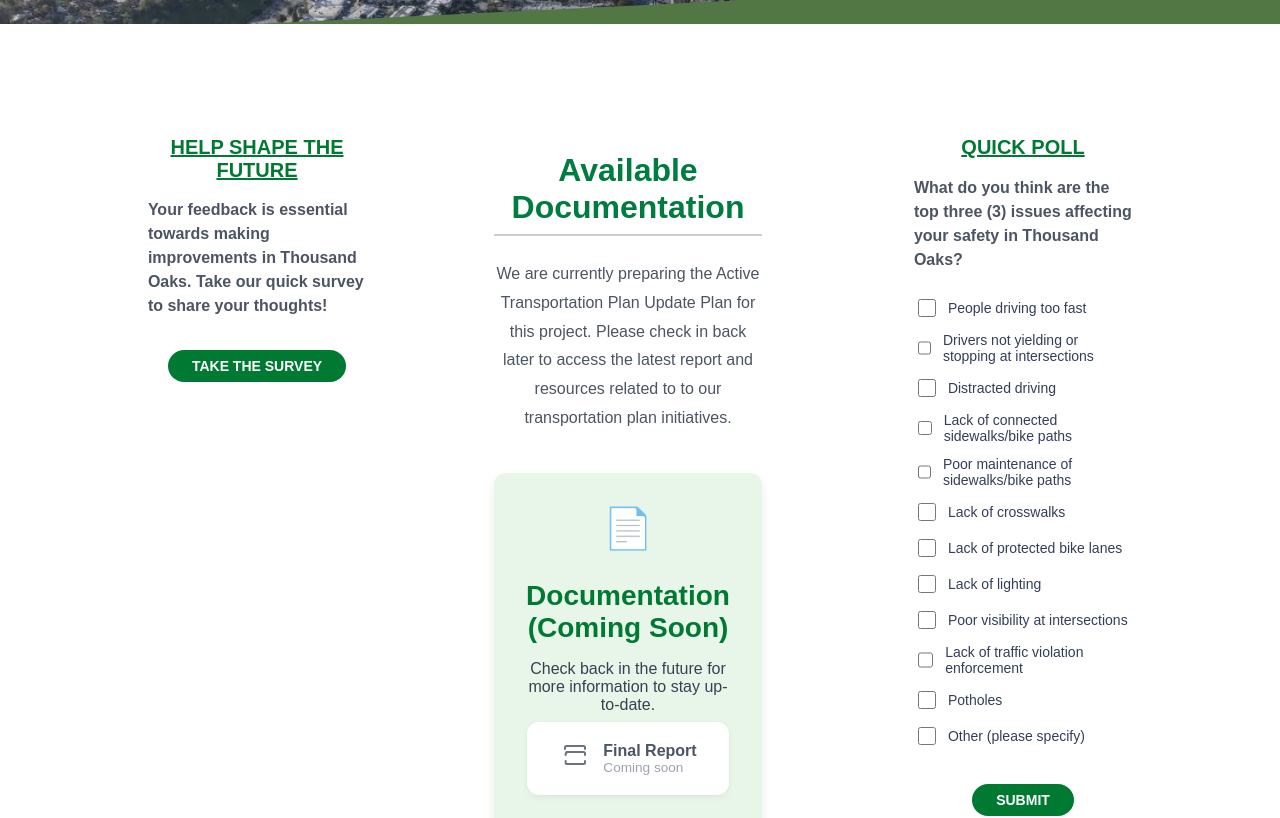
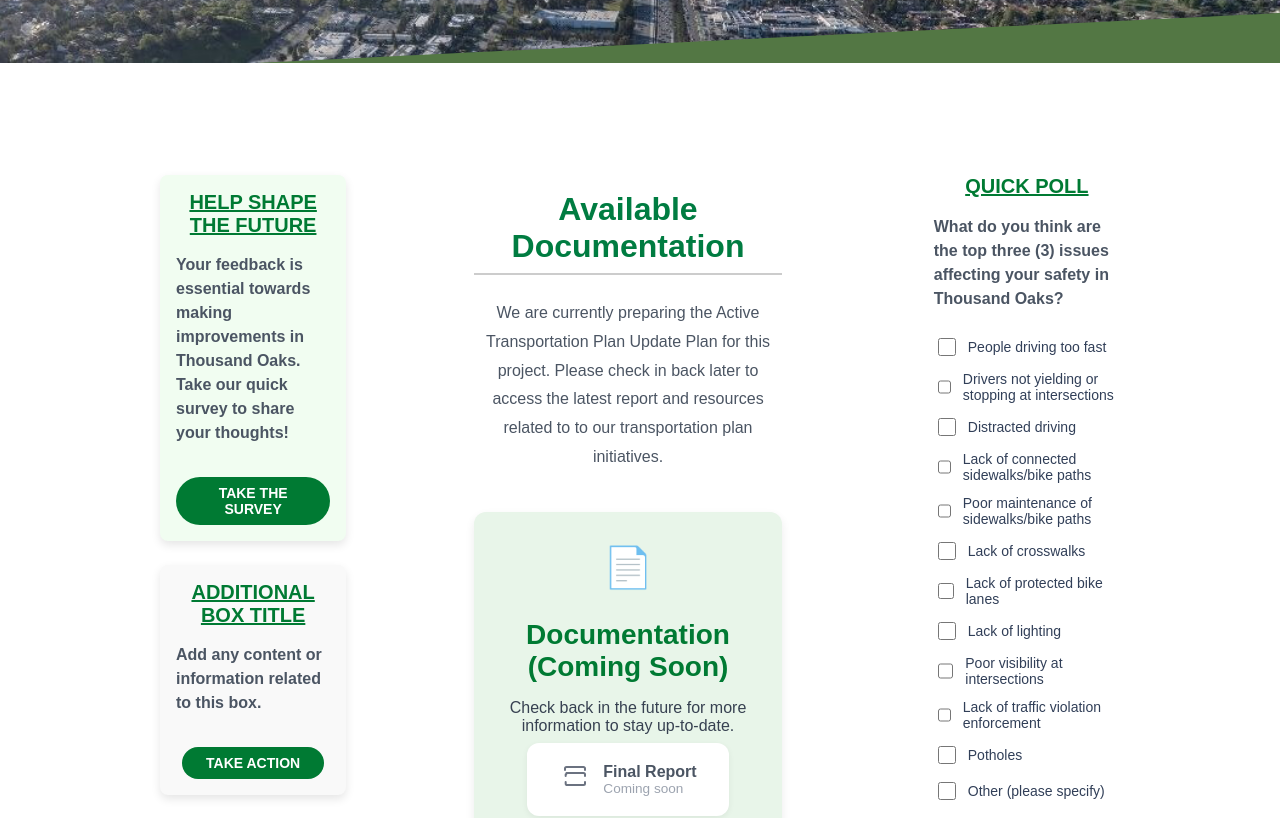
Before and after one commit to cortesllg/toaksATP, a Next.js app: page /documentation in a window 1280 px wide. Shown: the part 700-1518 px from the top of the page. Built offline with nearby package versions, Linux system fonts and the light colour scheme.

Commit message:
latest-changes-4-9-T136

```diff
--- a/app/components/Contact.tsx
+++ b/app/components/Contact.tsx
@@ -80,7 +80,7 @@ const Contact = ({ isMobile }: ContactProps) => {
             backgroundColor: "#007a33",
             color: "white",
             fontWeight: "bold",
-            padding: "0.75rem 1.5rem",
+            padding: "0.5rem 1.5rem",
             fontSize: "14px",
             borderRadius: "9999px",
             border: "none",
--- a/app/components/Survey.tsx
+++ b/app/components/Survey.tsx
@@ -82,7 +82,7 @@ const Survey = ({ isMobile }: SurveyProps) => {
             backgroundColor: "#007a33",
             color: "white",
             fontWeight: "bold",
-            padding: "0.75rem 1.5rem",
+            padding: "0.5rem 1.5rem",
             fontSize: "14px",
             borderRadius: "9999px",
             textDecoration: "none",
--- a/app/documentation/documentation.css
+++ b/app/documentation/documentation.css
@@ -6,6 +6,12 @@
 
  ****************************************************
  ***************************************************/
+
+ *,
+*::before,
+*::after {
+  box-sizing: border-box;
+}
 
 /* Wrapper around the overview + events */
 .content-section {
--- a/app/documentation/page.tsx
+++ b/app/documentation/page.tsx
@@ -7,6 +7,7 @@ import "./documentation.css"; // Assuming you have a CSS file for styling
 import { useState, useEffect } from "react";
 
 export default function Documentation() {
+  //const [isMobile, setIsMobile] = useState(window.innerWidth < 768);
   const [isMobile, setIsMobile] = useState(false);
   // const [activeSection, setActiveSection] = useState("InvolvedIntro");
 
@@ -73,6 +74,17 @@ export default function Documentation() {
               alignSelf: "flex-start",
             }}
           >
+            {/* Help Shape the Future Box */}
+            <div
+              style={{
+                backgroundColor: "#f1fdf1",
+                padding: "1rem",
+                marginBottom: "1.5rem",
+                borderRadius: "8px",
+                boxShadow: "0 4px 10px rgba(0, 0, 0, 0.1)",
+                display: "block", // Ensure each box is treated as a block-level element
+              }}
+            >
               <h3
                 className="sidebar-title"
                 style={{
@@ -97,8 +109,8 @@ export default function Documentation() {
                   textAlign: "left",
                 }}
               >
-              Your feedback is essential towards making improvements in Thousand
-              Oaks. Take our quick survey to share your thoughts!
+                Your feedback is essential towards making improvements in
+                Thousand Oaks. Take our quick survey to share your thoughts!
               </p>
 
               <div style={{ paddingTop: "0.5rem", textAlign: "center" }}>
@@ -130,6 +142,71 @@ export default function Documentation() {
                     Take the Survey
                   </a>
                 </Link>
+              </div>
+            </div>
+
+            {/* Additional Box (Separate Box) */}
+            <div
+              style={{
+                backgroundColor: "#f9f9f9",
+                padding: "1rem",
+                borderRadius: "8px",
+                boxShadow: "0 4px 10px rgba(0, 0, 0, 0.1)",
+                display: "block", // Ensure each box is treated as a block-level element
+              }}
+            >
+              <h3
+                className="sidebar-title"
+                style={{
+                  textDecoration: "underline",
+                  textAlign: "center",
+                  color: "#007a33",
+                  fontWeight: "bold",
+                  textTransform: "uppercase",
+                  marginBottom: "1rem",
+                }}
+              >
+                Additional Box Title
+              </h3>
+
+              <p
+                style={{
+                  marginBottom: "1.5rem",
+                  color: "#4b5563",
+                  fontSize: "16px",
+                  fontWeight: "bold",
+                  lineHeight: "1.5",
+                  textAlign: "left",
+                }}
+              >
+                Add any content or information related to this box.
+              </p>
+
+              <div style={{ paddingTop: "0.5rem", textAlign: "center" }}>
+                {/* Add a Link or Button for additional action */}
+                <Link href="#" passHref legacyBehavior>
+                  <a
+                    style={{
+                      backgroundColor: "#007a33",
+                      color: "white",
+                      fontWeight: "bold",
+                      padding: "0.5rem 1.5rem",
+                      fontSize: "14px",
+                      borderRadius: "9999px",
+                      border: "none",
+                      cursor: "pointer",
+                      transition: "background-color 0.3s",
+                      textTransform: "uppercase",
+                      textDecoration: "none",
+                      display: "inline-block",
+                    }}
+                    target="_blank"
+                    rel="noopener noreferrer"
+                  >
+                    Take Action
+                  </a>
+                </Link>
+              </div>
             </div>
           </aside>
 
```
Also changed, not shown: unusedCode.tsx (+71 -0 lines). Lines whose indentation alone changed are shown as unchanged.
